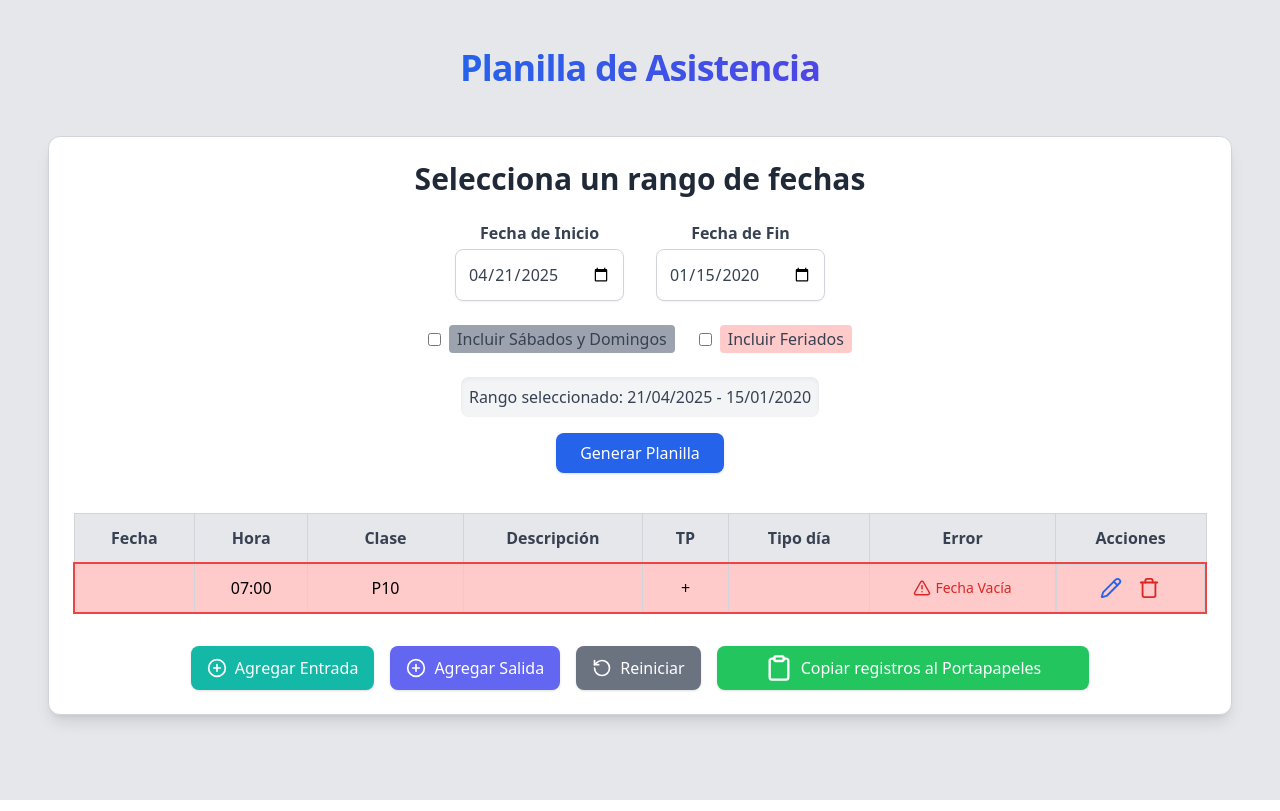
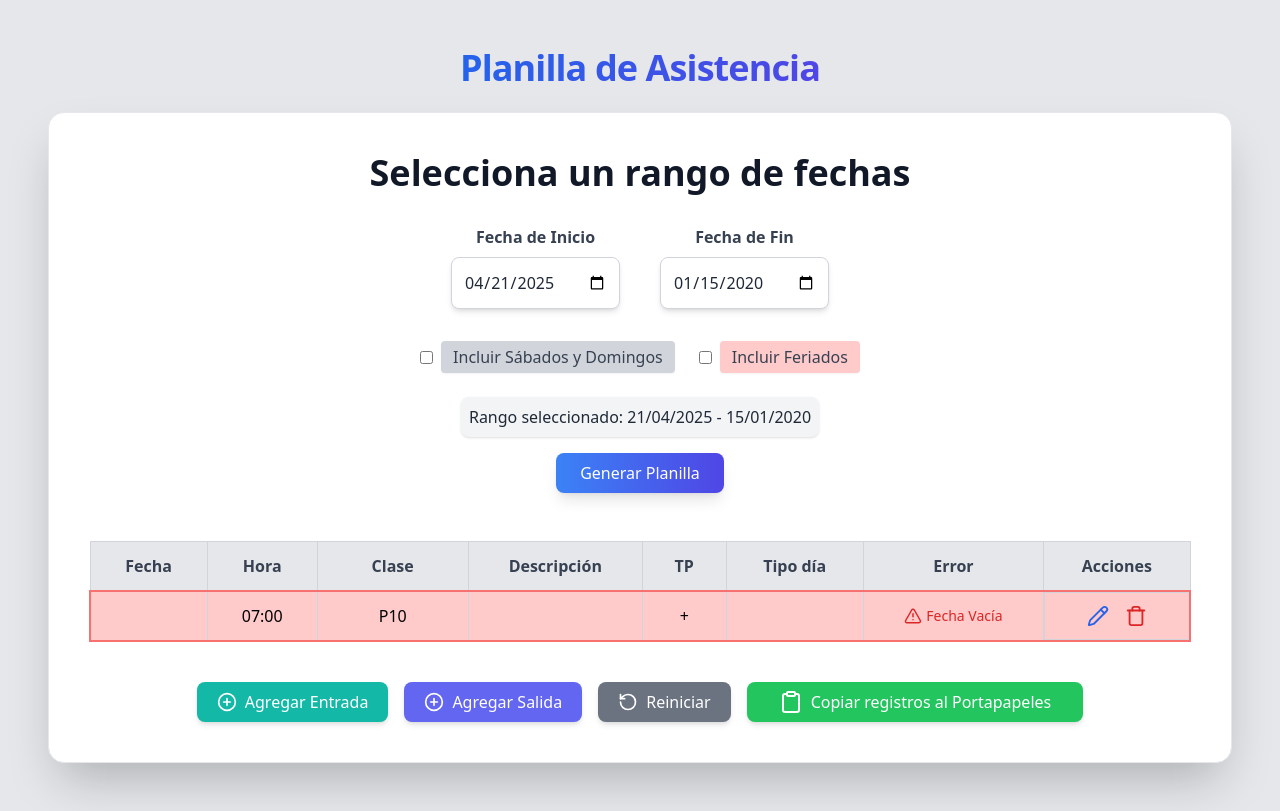
Before and after one commit to Famormino/Panillarda-2.0, a React (Vite) app: page / in a window 1280 px wide. Both pictures are taken after typing "2020-01-15" into the empty fields and a click on the button "Agregar Entrada". Built offline with nearby package versions, Linux system fonts and the light colour scheme; no server answers.

Commit message:
puliendo estilos

```diff
--- a/src/components/AttendanceTable.tsx
+++ b/src/components/AttendanceTable.tsx
@@ -27,21 +27,14 @@ const AttendanceTable: React.FC<AttendanceTableProps> = ({
     const invalidErrors = getInvalidErrors(attendanceData);
 
     const handleDelete = (index: number) => {
-        const record = attendanceData[index];
         setAttendanceData(attendanceData.filter((_, i) => i !== index));
         toast(
-            <div className="flex items-center gap-3 text-sm">
-                <span>
-                    <strong>
-                        {record.fecha
-                            ? `Día: ${record.fecha} - ${record.clase} ?`
-                            : ""}
-                    </strong>
-                </span>
+            <div className="flex items-center text-sm">
+                <span></span>
                 <img
                     src="/afuera.jpg"
                     alt="Deleted"
-                    className="w-20 h-20 object-cover rounded-full"
+                    className="w-22 h-20 object-cover rounded-full"
                 />
             </div>,
             { duration: 2000, position: "top-right" }
@@ -151,7 +144,7 @@ const AttendanceTable: React.FC<AttendanceTableProps> = ({
                                         : "hover:bg-gray-200"
                                 } ${
                                     errorMsg &&
-                                    "border-2 border-red-500 bg-red-200"
+                                    "border-2 border-red-400 bg-red-200"
                                 }`}
                                 title={dateObj ? `Día: ${dayLabel}` : ""}
                             >
--- a/src/components/DateSelector.tsx
+++ b/src/components/DateSelector.tsx
@@ -11,33 +11,13 @@ import { es } from "date-fns/locale";
 import AttendanceTable from "./AttendanceTable";
 import { PlusCircle, RotateCcw, Clipboard } from "lucide-react";
 import toast from "react-hot-toast";
+import { getFeriados } from "./helpers/getFeriados";
+import { getInvalidErrors } from "./helpers/getInvalidData";
 
 export type Feriado = {
     name: string;
     date: string;
     localName: string;
-};
-
-const getFeriados = async (
-    year: number,
-    countryCode: string = "AR"
-): Promise<Feriado[]> => {
-    try {
-        const response = await fetch(
-            `https://date.nager.at/api/v3/PublicHolidays/${year}/${countryCode}`
-        );
-        if (!response.ok) {
-            throw new Error("Error al obtener feriados");
-        }
-        const feriados = await response.json();
-        return feriados.map((feriado: Feriado) => ({
-            date: feriado.date,
-            name: feriado.localName,
-        }));
-    } catch (error) {
-        console.log(error);
-        return [];
-    }
 };
 
 export type AttendanceRecord = {
@@ -59,7 +39,6 @@ const DateSelector: React.FC = () => {
         []
     );
     const [feriados, setFeriados] = useState<Feriado[]>([]);
-
     const [tableKey, setTableKey] = useState(0);
 
     useEffect(() => {
@@ -79,12 +58,9 @@ const DateSelector: React.FC = () => {
                 isSameDay(date, parseISO(feriado.date))
             );
 
-            // Si no está seleccionado uno de ellos, se filtran.
-            // Si está incluido incluir fines de semana o feriados, se aceptan.
             if (!includeWeekends && isWeekendDay) return false;
             if (!includeFeriados && isFeriado) return false;
 
-            // Pasa el filtro
             return true;
         });
 
@@ -105,10 +81,8 @@ const DateSelector: React.FC = () => {
             },
         ]);
 
-        // Combinar datos existentes con los nuevos
         const combined = [...attendanceData, ...newData];
 
-        // Filtrar registros duplicados basados en fecha, hora y clase
         const uniqueData = combined.filter(
             (record, index, self) =>
                 index ===
@@ -161,16 +135,34 @@ const DateSelector: React.FC = () => {
                 [fecha, hora, clase, descripcion, tp].join("\t")
         );
         const textToCopy = rows.join("\n");
+        const errors = getInvalidErrors(attendanceData);
+
         navigator.clipboard.writeText(textToCopy).then(() => {
             toast(
                 <div className="flex items-center gap-3 text-sm">
                     <img
-                        src="/proceda.jpg"
-                        alt="Deleted"
+                        src={
+                            Object.keys(errors).length === 0
+                                ? "/proceda.jpg"
+                                : "/barrani.jpg"
+                        }
+                        alt={
+                            Object.keys(errors).length === 0
+                                ? "Proceda"
+                                : "Barrani"
+                        }
                         className="w-20 h-20 object-cover rounded-full"
                     />
                     <span>
-                        Registros copiados, <strong>proceda!</strong>
+                        {Object.keys(errors).length === 0 ? (
+                            <>
+                                Registros copiados, <strong>proceda!</strong>
+                            </>
+                        ) : (
+                            <>
+                                <strong> ¡Hay registros con errores!</strong>
+                            </>
+                        )}
                     </span>
                 </div>,
                 {
@@ -182,64 +174,56 @@ const DateSelector: React.FC = () => {
     };
 
     return (
-        <div className="flex flex-col items-center p-4 sm:p-6 bg-white shadow-lg rounded-xl max-w-7xl mx-auto border border-gray-300">
-            <h2 className="text-3xl font-bold text-gray-800 mb-6 text-center">
+        <div className="flex flex-col items-center p-6 sm:p-10 bg-white shadow-2xl rounded-2xl max-w-7xl mx-auto border border-gray-200">
+            <h2 className="text-4xl font-bold text-gray-900 dark:text-white mb-8 text-center">
                 Selecciona un rango de fechas
             </h2>
 
-            <div className="flex flex-wrap gap-8 justify-center w-full mb-6">
+            <div className="flex flex-wrap gap-10 justify-center w-full mb-8">
                 <div className="flex flex-col w-full items-center sm:w-auto">
-                    <label className="text-m  font-semibold text-gray-700 mb-1">
+                    <label className="text-md font-semibold text-gray-700 mb-2">
                         Fecha de Inicio
                     </label>
                     <input
                         type="date"
                         value={startDate}
                         onChange={(e) => setStartDate(e.target.value)}
-                        className="p-3 border border-gray-300 rounded-lg text-gray-700 focus:ring-2 focus:ring-blue-400 focus:outline-none shadow-sm cursor-pointer"
+                        className="p-3 border border-gray-300 rounded-lg text-gray-800 focus:ring-2 focus:ring-blue-400 focus:outline-none shadow-md cursor-pointer"
                     />
                 </div>
                 <div className="flex flex-col w-full sm:w-auto items-center">
-                    <label className="text-m font-semibold text-gray-700 mb-1">
+                    <label className="text-md font-semibold text-gray-700 mb-2">
                         Fecha de Fin
                     </label>
                     <input
                         type="date"
                         value={endDate}
                         onChange={(e) => setEndDate(e.target.value)}
-                        className="p-3 border border-gray-300 rounded-lg text-gray-700 focus:ring-2 focus:ring-blue-400 focus:outline-none shadow-sm cursor-pointer"
+                        className="p-3 border border-gray-300 rounded-lg text-gray-800 focus:ring-2 focus:ring-blue-400 focus:outline-none shadow-md cursor-pointer"
                     />
                 </div>
             </div>
 
             <div className="flex flex-wrap gap-6 justify-center mb-4">
-                <label
-                    htmlFor="excludeWeekends"
-                    className="flex items-center gap-2 text-gray-700 font-medium"
-                >
+                <label className="flex items-center gap-2 text-gray-700 font-medium cursor-pointer">
                     <input
-                        id="excludeWeekends"
                         type="checkbox"
                         checked={includeWeekends}
                         onChange={() => setExcludeWeekends(!includeWeekends)}
                         className="cursor-pointer"
                     />
-                    <span className="bg-gray-400 from-stone-900 px-2 py-0.5 rounded cursor-pointer">
+                    <span className="bg-gray-300 px-3 py-1 rounded shadow-sm">
                         Incluir Sábados y Domingos
                     </span>
                 </label>
-                <label
-                    htmlFor="excludeFeriados"
-                    className="flex items-center gap-2 text-gray-700 font-medium"
-                >
+                <label className="flex items-center gap-2 text-gray-700 font-medium cursor-pointer">
                     <input
-                        id="excludeFeriados"
                         type="checkbox"
                         checked={includeFeriados}
                         onChange={() => setExcludeFeriados(!includeFeriados)}
                         className="cursor-pointer"
                     />
-                    <span className="bg-red-200 px-2 py-0.5 rounded cursor-pointer">
+                    <span className="bg-red-200 px-3 py-1 rounded shadow-sm">
                         Incluir Feriados
                     </span>
                 </label>
@@ -247,7 +231,7 @@ const DateSelector: React.FC = () => {
 
             {startDate && endDate && (
                 <>
-                    <p className="text-gray-700 font-medium mt-2 p-2 bg-gray-100 rounded-lg shadow-inner text-center">
+                    <p className="text-gray-800 font-medium mt-2 p-2 bg-gray-100 rounded-lg shadow text-center">
                         Rango seleccionado:{" "}
                         {format(parseISO(startDate), "dd/MM/yyyy", {
                             locale: es,
@@ -259,14 +243,14 @@ const DateSelector: React.FC = () => {
                     </p>
                     <button
                         onClick={generateAttendance}
-                        className="mt-4 px-6 py-2 bg-blue-600 text-white rounded-lg shadow transition hover:bg-blue-700 focus:outline-none"
+                        className="mt-4 px-6 py-2 bg-gradient-to-r from-blue-500 to-indigo-600 text-white rounded-lg shadow-lg hover:from-blue-600 hover:to-indigo-700 transition-transform transform hover:scale-105"
                     >
                         Generar Planilla
                     </button>
                 </>
             )}
 
-            <div className="w-full overflow-x-auto mt-4">
+            <div className="w-full overflow-x-auto mt-6">
                 <AttendanceTable
                     key={tableKey}
                     attendanceData={attendanceData}
@@ -275,26 +259,23 @@ const DateSelector: React.FC = () => {
                 />
             </div>
 
-            <div className="mt-8 flex flex-col sm:flex-row flex-wrap gap-4 justify-center w-full">
+            <div className="mt-10 flex flex-col sm:flex-row flex-wrap gap-4 justify-center w-full">
                 <button
                     onClick={handleAddEntrada}
-                    className="flex items-center gap-2 px-4 py-2 bg-teal-500 text-white rounded-lg shadow transition hover:bg-teal-600 focus:outline-none"
-                    title="Agregar Registro de Entrada"
+                    className="flex items-center gap-2 px-5 py-2 bg-teal-500 text-white rounded-lg shadow-md hover:bg-teal-600 transition"
                 >
                     <PlusCircle size={20} /> Agregar Entrada
                 </button>
                 <button
                     onClick={handleAddSalida}
-                    className="flex items-center gap-2 px-4 py-2 bg-indigo-500 text-white rounded-lg shadow transition hover:bg-indigo-600 focus:outline-none"
-                    title="Agregar Registro de Salida"
+                    className="flex items-center gap-2 px-5 py-2 bg-indigo-500 text-white rounded-lg shadow-md hover:bg-indigo-600 transition"
                 >
                     <PlusCircle size={20} /> Agregar Salida
                 </button>
                 {attendanceData.length > 0 && (
                     <button
                         onClick={handleReiniciar}
-                        className="flex items-center gap-2 px-4 py-2 bg-gray-500 text-white rounded-lg shadow transition hover:bg-gray-600 focus:outline-none"
-                        title="Reiniciar Planilla"
+                        className="flex items-center gap-2 px-5 py-2 bg-gray-500 text-white rounded-lg shadow-md hover:bg-gray-600 transition"
                     >
                         <RotateCcw size={20} /> Reiniciar
                     </button>
@@ -302,14 +283,14 @@ const DateSelector: React.FC = () => {
                 {attendanceData.length > 0 && (
                     <button
                         onClick={copyToClipboard}
-                        className="flex items-center gap-2 px-12 py-2 bg-green-500 text-white rounded-lg shadow transition hover:bg-green-600 focus:outline-none"
-                        title="Copiar registros al portapapeles"
+                        className="flex items-center gap-2 px-8 py-2 bg-green-500 text-white rounded-lg shadow-md hover:bg-green-600 transition"
                     >
-                        <Clipboard size={28} /> Copiar registros al Portapapeles
+                        <Clipboard size={24} /> Copiar registros al Portapapeles
                     </button>
                 )}
             </div>
         </div>
     );
 };
+
 export default DateSelector;
--- a/src/components/Title.tsx
+++ b/src/components/Title.tsx
@@ -8,7 +8,7 @@ type TitleProps = {
 
 const Title: React.FC<TitleProps> = ({ text, className = "", as: Component = "h1" }) => {
     const baseStyles = `
-        relative inline-block text-4xl font-semibold tracking-tight
+        mb-6 relative inline-block text-4xl font-semibold tracking-tight
         text-transparent bg-clip-text bg-gradient-to-r
         from-blue-600 to-indigo-600 dark:from-blue-400 dark:to-indigo-400
         mb-12 cursor-pointer transform transition-transform duration-300 ease-in-out
--- /dev/null
+++ b/src/components/helpers/getFeriados.ts
@@ -0,0 +1,23 @@
+import { Feriado } from "../DateSelector";
+
+export const getFeriados = async (
+    year: number,
+    countryCode: string = "AR"
+): Promise<Feriado[]> => {
+    try {
+        const response = await fetch(
+            `https://date.nager.at/api/v3/PublicHolidays/${year}/${countryCode}`
+        );
+        if (!response.ok) {
+            throw new Error("Error al obtener feriados");
+        }
+        const feriados = await response.json();
+        return feriados.map((feriado: Feriado) => ({
+            date: feriado.date,
+            name: feriado.localName,
+        }));
+    } catch (error) {
+        console.log(error);
+        return [];
+    }
+};
--- a/src/components/helpers/getInvalidData.ts
+++ b/src/components/helpers/getInvalidData.ts
@@ -46,8 +46,8 @@ export const getInvalidErrors = (
         if (group.p10.length !== group.p20.length) {
             group.p10.concat(group.p20).forEach((i) => {
                 errors[i] = errors[i]
-                    ? errors[i] + " / Par Entrada/Salida Incompleto"
-                    : "Par Entrada/Salida Incompleto";
+                    ? errors[i] + " / Par Entrada-Salida Incompleto"
+                    : "Par Entrada-Salida Incompleto";
             });
         }
     });
```
Also changed, not shown: public/barrani.jpg (added).
